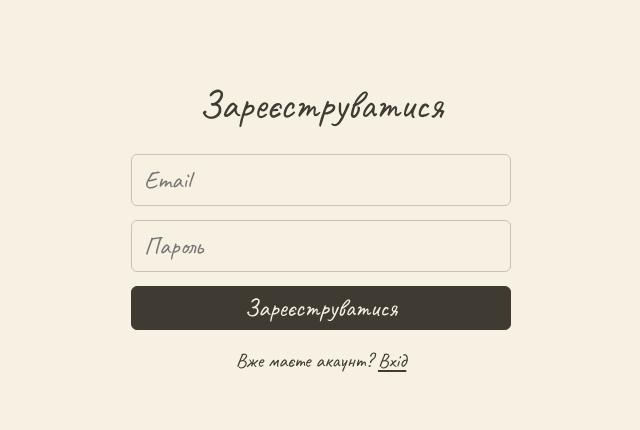
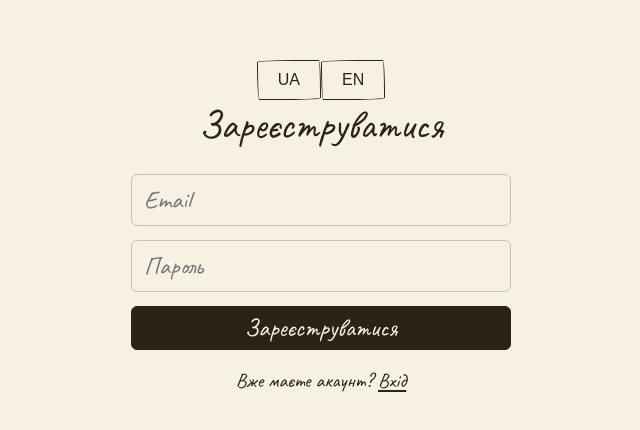
Before and after one commit to Ellen-HI/my-notebook, a Next.js app: page /sign-up in a window 1280 px wide. Shown: the part 174-604 px from the top of the page, without its empty margins (319-959 px from the left). Built offline with nearby package versions, Linux system fonts and the light colour scheme; no server answers.

Commit message:
changed header

```diff
--- a/app/globals.css
+++ b/app/globals.css
@@ -1,7 +1,7 @@
 :root {
   --paper: #f7f1e3;
   --paper-line: #c8c2b5;
-  --text: #3f3a32;
+  --text: #2c2316;
   scroll-behavior: smooth;
 }
 
@@ -130,20 +130,20 @@ a {
 .writing-line:focus {
   border-bottom-color: #9f998d;
 }
-
+/* --------------------header----------------- */
 /* ------------------theme---------------- */
 html.dark body {
-  background: #3f3a32;
+  background: #483d2ffd;
   color: #f7f1e3;
 }
 html.dark {
-  --paper: #3f3a32;
+  --paper: #483d2ffd;
   --text: #f7f1e3;
 }
 
 html.light body {
   background: #f7f1e3;
-  color: #3f3a32;
+  color: #2c2316;
 }
 html.dark .writing-line {
   color: #f7f1e3;
@@ -152,15 +152,14 @@ html.dark .writing-line {
 }
 
 html.dark .notebook {
-  background-color: #3f3a32;
+  background-color: #483d2ffd;
 }
 
 /* ----------------switcher------------------- */
 .theme-switcher {
   display: flex;
   justify-content: center;
-  gap: 6px;
-  padding: 12px;
+  gap: 15px;
 }
 
 .theme-switcher button {
@@ -169,12 +168,14 @@ html.dark .notebook {
   border: 1px solid transparent;
   border-radius: 8px;
   background: #f7f1e3;
-  color: #3f3a32;
+  color: #2c2316;
   font-size: 17px;
   cursor: pointer;
   display: flex;
   align-items: center;
   justify-content: center;
+  /* border: 1.5px solid var(--text); */
+  /* border-radius: 255px 15px 225px 15px / 15px 225px 15px 255px; */
 }
 
 .theme-switcher button:hover {
@@ -187,29 +188,69 @@ html.dark .notebook {
   display: block;
 }
 html.dark .theme-switcher button {
-  background: #3f3a32;
+  background: #483d2ffd;
   color: #f7f1e3;
   border-color: transparent;
 }
 
 html.dark .theme-switcher button:hover {
   background: #c8c2b5;
-  color: #3f3a32;
+  color: #2c2316;
 }
 
-/* --------------------header----------------- */
 .top-controls {
   display: flex;
   width: 100%;
   min-width: 0;
-  flex-wrap: wrap;
+  align-items: center;
   justify-content: space-between;
   gap: 8px;
-  padding: 8px;
-  /* align-items: center;
-  justify-content: space-between;
-  gap: 12px;
-  padding: 12px; */
+  padding: 8px 8px 16px;
+}
+
+.flip-controls {
+  display: flex;
+  justify-content: center;
+  gap: 16px;
+}
+
+.flip-controls button {
+  width: 40px;
+  height: 40px;
+  border: 1px solid transparent;
+  border-radius: 8px;
+  background: var(--paper);
+  color: var(--text);
+  font-size: 20px;
+  cursor: pointer;
+  /* border: 1.5px solid var(--text); */
+  /* border-radius: 255px 15px 225px 15px / 15px 225px 15px 255px; */
+}
+
+button.logout-button {
+  width: auto;
+  height: 40px;
+  padding: 0 5px;
+  font-size: 16px;
+  background: transparent;
+  color: var(--text);
+  border-color: var(--text);
+  border: 1.5px solid var(--text);
+  border-radius: 255px 15px 225px 15px / 15px 225px 15px 255px;
+}
+button.logout-button:hover {
+  background: var(--paper-line);
+}
+
+html.dark button.logout-button {
+  background: #483d2ffd;
+  color: #f7f1e3;
+  border-color: #f7f1e3;
+}
+
+html.dark button.logout-button:hover {
+  background: #c8c2b5;
+  color: #2c2316;
 }
 
 /* -----------------sign-in-up--------------- */
@@ -288,7 +329,7 @@ html.dark .theme-switcher button:hover {
 }
 
 html.dark .auth-page {
-  background: #3f3a32;
+  background: #483d2ffd;
   color: #f7f1e3;
 }
 
@@ -303,7 +344,7 @@ html.dark .auth-form input::placeholder {
 
 html.dark .auth-button {
   background: #f7f1e3;
-  color: #3f3a32;
+  color: #2c2316;
   border-color: #f7f1e3;
 }
 
@@ -313,6 +354,27 @@ html.dark .google-button {
   border-color: #c8c2b5;
 }
 
+/* ----------------------langSwitch------------------------ */
+
+.wrapp-btn-lang-switch {
+  display: flex;
+  align-items: center;
+  justify-content: space-between;
+}
+.btn-lang-switch {
+  width: auto;
+  height: 40px;
+  padding: 0 20px;
+  font-size: 16px;
+  background: transparent;
+  color: var(--text);
+  border-color: var(--text);
+  border: 1.5px solid var(--text);
+  border-radius: 255px 15px 225px 15px / 15px 225px 15px 255px;
+}
+.btn-lang-switch:hover {
+  background: var(--paper-line);
+}
 /* -----------------------flipBook-------------- */
 .notebook-page {
   width: 100%;
@@ -371,7 +433,6 @@ html.dark .google-button {
   }
 
   .top-controls {
-    /* justify-content: space-between; */
     gap: 12px;
     padding: 12px;
   }
@@ -379,10 +440,20 @@ html.dark .google-button {
   .theme-switcher button {
     width: 70px;
     height: 70px;
-    font-size: 30px;
   }
   .theme-switcher button img {
     width: 70px;
     height: 70px;
   }
+  button.logout-button {
+    width: auto;
+    height: 70px;
+    font-size: 25px;
+    padding: 10px 10px;
+  }
+
+  .flip-controls button {
+    width: 70px;
+    height: 70px;
+  }
 }
--- a/app/sign-in/page.tsx
+++ b/app/sign-in/page.tsx
@@ -6,6 +6,8 @@ import { useRouter } from "next/navigation";
 import { translations } from "@/lib/i18n";
 import { useSettingsStore } from "@/lib/store/settingsStore";
 import Link from "next/link";
+
+import LanguageSwitcher from "@/components/LanguageSwitcher";
 
 export default function SignInPage() {
   const language = useSettingsStore((state) => state.language);
@@ -49,6 +51,7 @@ export default function SignInPage() {
   };
   return (
     <main className="auth-page">
+      <LanguageSwitcher />
       <h1>{t.signIn}</h1>
 
       <form onSubmit={handleSignIn} className="auth-form">
--- a/app/sign-up/page.tsx
+++ b/app/sign-up/page.tsx
@@ -1,6 +1,77 @@
+"use client";
+
+import { useState } from "react";
+import { createClient } from "@/lib/supabase/client";
+import { translations } from "@/lib/i18n";
+import { useSettingsStore } from "@/lib/store/settingsStore";
+import Link from "next/link";
+import LanguageSwitcher from "@/components/LanguageSwitcher";
+
+export default function SignUpPage() {
+  const language = useSettingsStore((state) => state.language);
+  const t = translations[language].auth;
+  const [email, setEmail] = useState("");
+  const [password, setPassword] = useState("");
+  const [message, setMessage] = useState("");
+
+  const handleSignUp = async (event: React.FormEvent) => {
+    event.preventDefault();
+
+    setMessage("");
+    const supabase = createClient();
+    const { error } = await supabase.auth.signUp({
+      email,
+      password,
+    });
+
+    if (error) {
+      setMessage(error.message);
+      return;
+    }
+
+    setMessage(t.registrationSuccess);
+  };
+
+  return (
+    <main className="auth-page">
+      <LanguageSwitcher />
+      <h1>{t.signUp}</h1>
+
+      <form onSubmit={handleSignUp} className="auth-form">
+        <input
+          type="email"
+          placeholder={t.email}
+          value={email}
+          onChange={(event) => setEmail(event.target.value)}
+          required
+        />
+
+        <input
+          type="password"
+          placeholder={t.password}
+          value={password}
+          onChange={(event) => setPassword(event.target.value)}
+          required
+          minLength={6}
+        />
+
+        <button className="auth-button" type="submit">
+          {t.signUp}
+        </button>
+      </form>
+      <p className="auth-switch">
+        {language === "uk" ? "Вже маєте акаунт?" : "Already have an account?"}{" "}
+        <Link href="/sign-in">{t.toSignIn}</Link>
+      </p>
+      {message && <p>{message}</p>}
+    </main>
+  );
+}
+
 // "use client";
 
 // import { useState } from "react";
+// import { useRouter } from "next/navigation";
 // import { createClient } from "@/lib/supabase/client";
 // import { translations } from "@/lib/i18n";
 // import { useSettingsStore } from "@/lib/store/settingsStore";
@@ -9,26 +80,36 @@
 // export default function SignUpPage() {
 //   const language = useSettingsStore((state) => state.language);
 //   const t = translations[language].auth;
+//   const router = useRouter();
+//   const supabase = createClient();
 //   const [email, setEmail] = useState("");
 //   const [password, setPassword] = useState("");
 //   const [message, setMessage] = useState("");
+//   const [isLoading, setIsLoading] = useState(false);
 
 //   const handleSignUp = async (event: React.FormEvent) => {
 //     event.preventDefault();
 
 //     setMessage("");
-//     const supabase = createClient();
+//     setIsLoading(true);
+
 //     const { error } = await supabase.auth.signUp({
 //       email,
 //       password,
 //     });
+
+//     setIsLoading(false);
 
 //     if (error) {
 //       setMessage(error.message);
 //       return;
 //     }
 
-//     setMessage(t.registrationSuccess);
+//     // Confirm email выключен в проекте — signUp сразу возвращает сессию,
+//     // так что пользователя можно вести прямо в приложение,
+//     // а не оставлять его на форме регистрации.
+//     router.replace("/");
+//     router.refresh();
 //   };
 
 //   return (
@@ -42,6 +123,7 @@
 //           value={email}
 //           onChange={(event) => setEmail(event.target.value)}
 //           required
+//           disabled={isLoading}
 //         />
 
 //         <input
@@ -51,10 +133,11 @@
 //           onChange={(event) => setPassword(event.target.value)}
 //           required
 //           minLength={6}
+//           disabled={isLoading}
 //         />
 
-//         <button className="auth-button" type="submit">
-//           {t.signUp}
+//         <button className="auth-button" type="submit" disabled={isLoading}>
+//           {isLoading ? "..." : t.signUp}
 //         </button>
 //       </form>
 //       <p className="auth-switch">
@@ -65,84 +148,3 @@
 //     </main>
 //   );
 // }
-
-"use client";
-
-import { useState } from "react";
-import { useRouter } from "next/navigation";
-import { createClient } from "@/lib/supabase/client";
-import { translations } from "@/lib/i18n";
-import { useSettingsStore } from "@/lib/store/settingsStore";
-import Link from "next/link";
-
-export default function SignUpPage() {
-  const language = useSettingsStore((state) => state.language);
-  const t = translations[language].auth;
-  const router = useRouter();
-  const supabase = createClient();
-  const [email, setEmail] = useState("");
-  const [password, setPassword] = useState("");
-  const [message, setMessage] = useState("");
-  const [isLoading, setIsLoading] = useState(false);
-
-  const handleSignUp = async (event: React.FormEvent) => {
-    event.preventDefault();
-
-    setMessage("");
-    setIsLoading(true);
-
-    const { error } = await supabase.auth.signUp({
-      email,
-      password,
-    });
-
-    setIsLoading(false);
-
-    if (error) {
-      setMessage(error.message);
-      return;
-    }
-
-    // Confirm email выключен в проекте — signUp сразу возвращает сессию,
-    // так что пользователя можно вести прямо в приложение,
-    // а не оставлять его на форме регистрации.
-    router.replace("/");
-    router.refresh();
-  };
-
-  return (
-    <main className="auth-page">
-      <h1>{t.signUp}</h1>
-
-      <form onSubmit={handleSignUp} className="auth-form">
-        <input
-          type="email"
-          placeholder={t.email}
-          value={email}
-          onChange={(event) => setEmail(event.target.value)}
-          required
-          disabled={isLoading}
-        />
-
-        <input
-          type="password"
-          placeholder={t.password}
-          value={password}
-          onChange={(event) => setPassword(event.target.value)}
-          required
-          minLength={6}
-          disabled={isLoading}
-        />
-
-        <button className="auth-button" type="submit" disabled={isLoading}>
-          {isLoading ? "..." : t.signUp}
-        </button>
-      </form>
-      <p className="auth-switch">
-        {language === "uk" ? "Вже маєте акаунт?" : "Already have an account?"}{" "}
-        <Link href="/sign-in">{t.toSignIn}</Link>
-      </p>
-      {message && <p>{message}</p>}
-    </main>
-  );
-}
--- a/components/LanguageSwitcher.tsx
+++ b/components/LanguageSwitcher.tsx
@@ -7,8 +7,9 @@ export default function LanguageSwitcher() {
   const setLanguage = useSettingsStore((state) => state.setLanguage);
 
   return (
-    <div>
+    <div className="wrapp-btn-lang-switch">
       <button
+        className="btn-lang-switch"
         type="button"
         onClick={() => setLanguage("uk")}
         disabled={language === "uk"}
@@ -17,6 +18,7 @@ export default function LanguageSwitcher() {
       </button>
 
       <button
+        className="btn-lang-switch"
         type="button"
         onClick={() => setLanguage("en")}
         disabled={language === "en"}
--- a/components/LogoutButton.tsx
+++ b/components/LogoutButton.tsx
@@ -19,7 +19,11 @@ export default function LogoutButton() {
   };
 
   return (
-    <button type="button" onClick={handleLogout}>
+    <button
+      type="button"
+      className="auth-button logout-button"
+      onClick={handleLogout}
+    >
       {translations[language].auth.logout}
     </button>
   );
--- a/components/ThemeSwitcher.tsx
+++ b/components/ThemeSwitcher.tsx
@@ -2,6 +2,7 @@
 
 import { useSettingsStore } from "@/lib/store/settingsStore";
 import Image from "next/image";
+
 export default function ThemeSwitcher() {
   const theme = useSettingsStore((state) => state.theme);
   const setTheme = useSettingsStore((state) => state.setTheme);
--- a/next.config.ts
+++ b/next.config.ts
@@ -2,7 +2,7 @@ import type { NextConfig } from "next";
 
 const nextConfig: NextConfig = {
   reactCompiler: true,
-  allowedDevOrigins: ["192.168.0.2"],
+  allowedDevOrigins: ["192.168.0.6"],
 };
 
 export default nextConfig;
```
Also changed, not shown: app/page.tsx (+19 -2 lines), public/moon.svg, public/sun.svg.
